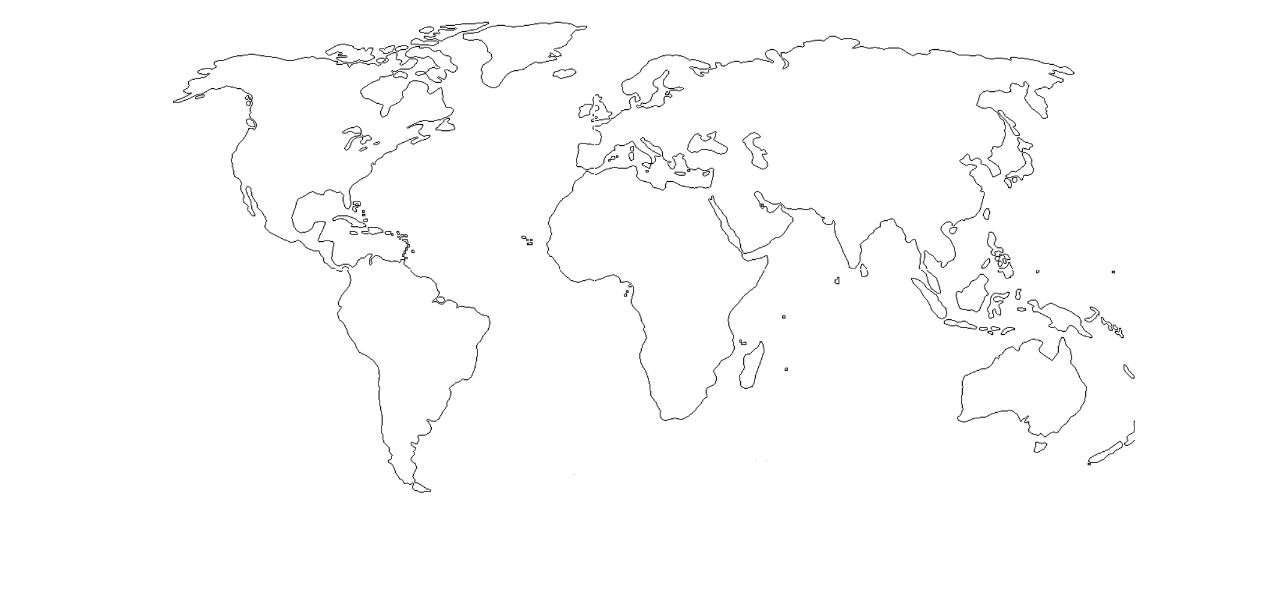
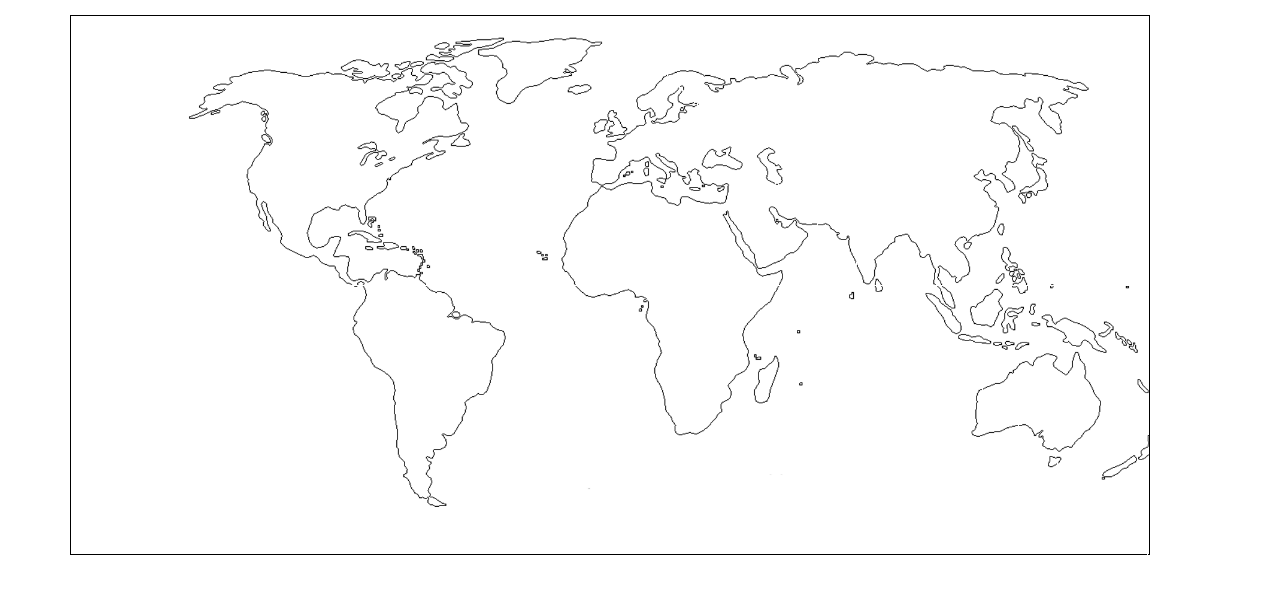
Before and after one commit to dvidsilva/dashboards, a website: page index.html in a window 1280 px wide. Drawn offline with nearby package versions, Linux system fonts and the light colour scheme.

Commit message:
white bg

```diff
--- a/css/map.css
+++ b/css/map.css
@@ -1,13 +1,15 @@
 div.dashboard-map {
   width: 1080px;
   height: 540px;
-  background: blue;
+  background: white;
   padding: 0;
   position: relative;
   background-image: url('../img/mapbg.png');
   background-repeat: no-repeat;
   background-size: 100% 100%;
   background-position: center;
+  border: 1px solid black;
+  margin: 1em;
 }
 div.dashboard-map .long {
   width: 3px;
```
